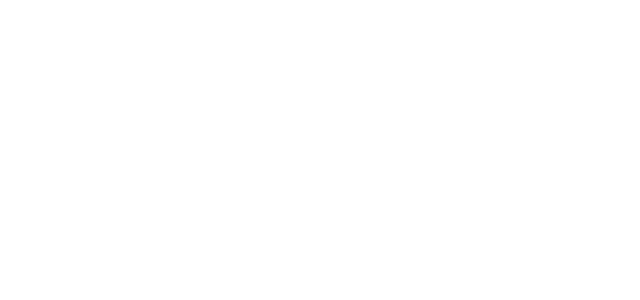
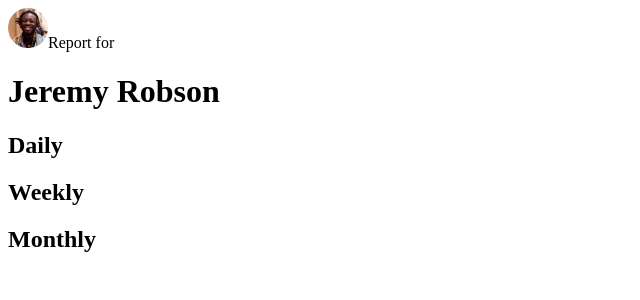
Before and after one commit to amrmabdelazeem/time-tracking-dashboard, a React (Create React App) app: page / in a window 1280 px wide. Shown: the top 300 px of the page, without its empty margins (0-640 px from the left). Built offline with nearby package versions, Linux system fonts and the light colour scheme.

Commit message:
Create Head component

```diff
--- a/src/components/App.jsx
+++ b/src/components/App.jsx
@@ -1,7 +1,10 @@
 import React from "react";
+import Heading from "./Heading";
 
 export default function App() {
-  return <div className="container">
-
-  </div>;
+  return (
+    <div className="container">
+      <Heading />
+    </div>
+  );
 }
--- /dev/null
+++ b/src/components/Heading.jsx
@@ -0,0 +1,18 @@
+import React from "react";
+
+export default function Heading() {
+  return (
+    <div className="header">
+      <div className="employee">
+        <img src="./images/image-jeremy.png" alt="employee-avatar" width={40} />
+        <span>Report for</span>
+        <h1>Jeremy Robson</h1>
+      </div>
+      <div className="timeline">
+        <h2>Daily</h2>
+        <h2>Weekly</h2>
+        <h2>Monthly</h2>
+      </div>
+    </div>
+  );
+}
```
